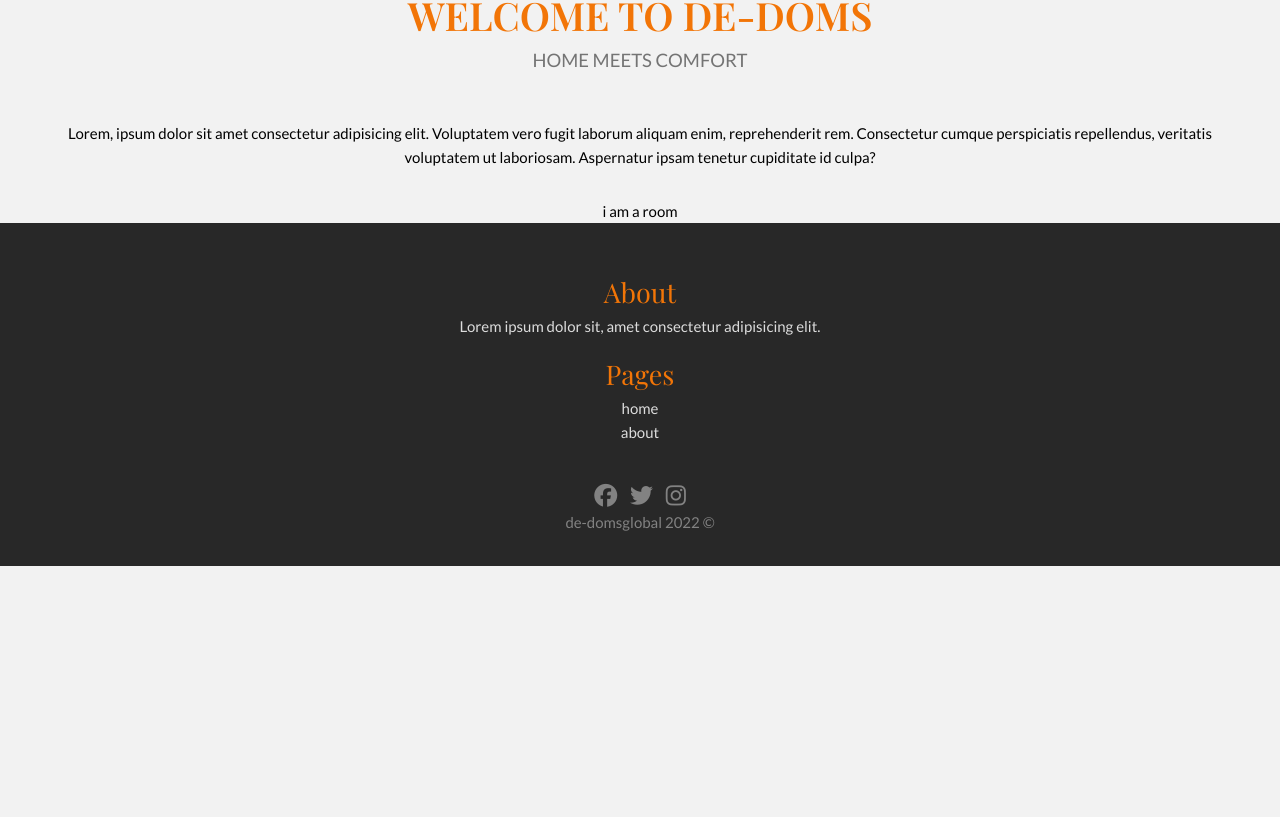
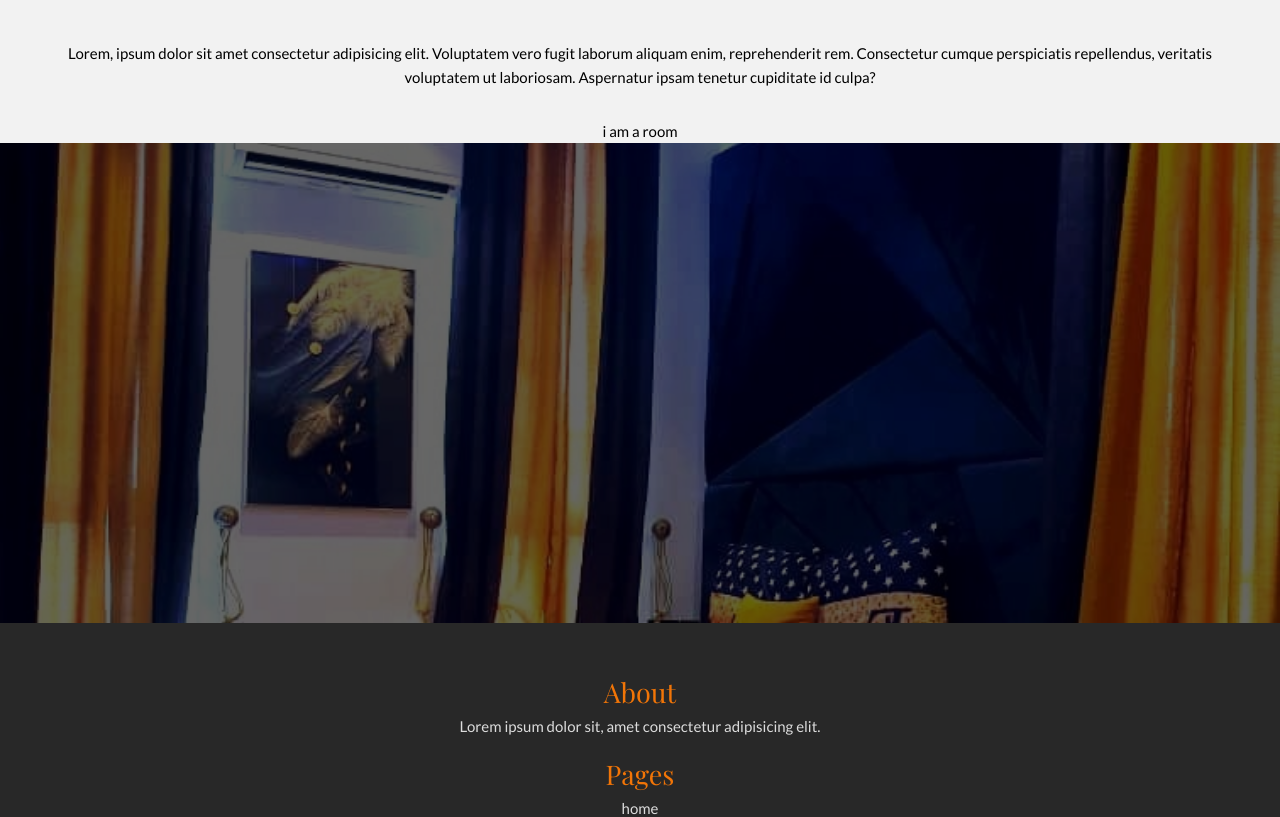
Before and after one commit to blackpandan/apartment, a Vue app: page / in a window 1280 px wide. Shown: the part 748-1565 px from the top of the page. Before the commit the page ends 1314 px from the top, so only its background shows below. Built offline with nearby package versions, Linux system fonts and the light colour scheme.

Commit message:
added testimonial

```diff
--- a/src/views/HomeView.vue
+++ b/src/views/HomeView.vue
@@ -21,8 +21,16 @@
       <RoomCard />
     </section>
 
-    <section class="testimonial">
-
+    <section class="testimonial slideshow">
+    <img src="../assets/back.jpeg" class="slideshow__image" alt="">
+    <div class="testimonial__texts">
+      <p class="testimonial__texts-header">WHAT THE CLIENT SAYS</p>
+      <p class="testimonial__texts-normal">this are reviews by our clients</p>
+    </div>
+    <div>
+      <p>clients words</p>
+      <p>- client name</p>
+    </div>
     </section>
   </main>
 </template>
@@ -68,7 +76,7 @@
 .slideshow{
   position: relative;
   width: 100%;
-  height: 70vh;
+  height: 60vh;
 
   &::before{
     content: "";
```
